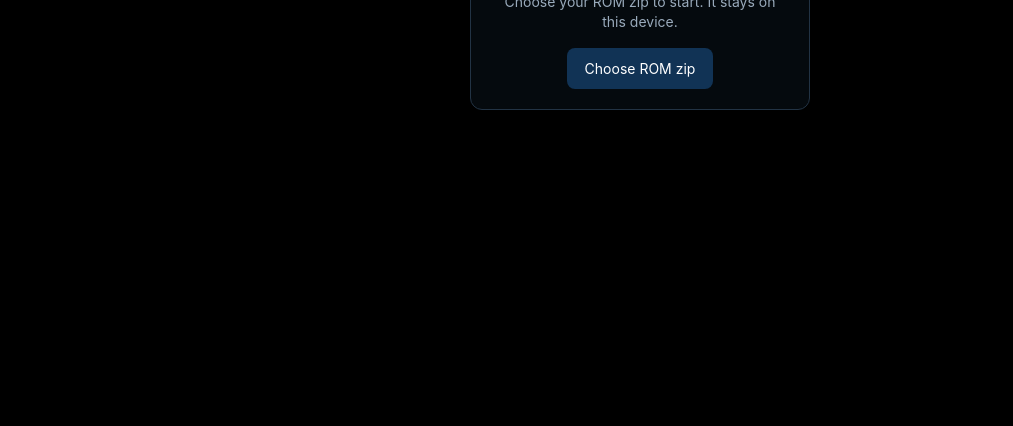
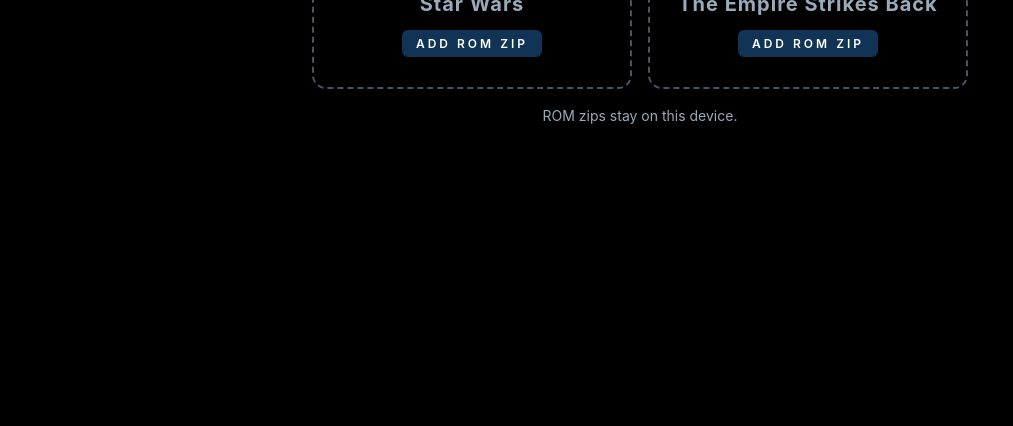
Before and after one commit to matthewalcala/vector-arcade-board, a website with bundled scripts: page web/index.html in a window 1280 px wide. Shown: the part 374-800 px from the top of the page, without its empty margins (0-1013 px from the left). Built offline with nearby package versions, Linux system fonts and the light colour scheme; no server answers.

Commit message:
open on a game dashboard, the small games label was too hard to see
Co-Authored-By: Claude Fable 5.2 <noreply@anthropic.com>

```diff
--- a/web/index.html
+++ b/web/index.html
@@ -24,12 +24,10 @@
 <div id="sound">TAP FOR SOUND</div>
 
 <div id="setup">
-  <div class="card">
-    <h1>Vector Arcade Board</h1>
-    <p id="msg">Choose your ROM zip to start. It stays on this device.</p>
-    <div id="games"></div>
-    <label class="btn">Choose ROM zip<input id="file" type="file" accept=".zip,application/zip" hidden></label>
-  </div>
+  <h1>Vector Arcade Board</h1>
+  <div id="games"></div>
+  <p id="msg"></p>
+  <input id="file" type="file" accept=".zip,application/zip" hidden>
 </div>
 
 <script type="module" src="js/app.js"></script>
--- a/web/js/app.js
+++ b/web/js/app.js
@@ -50,6 +50,8 @@ const romKey = (game) => (game === 'starwars' ? 'rom' : 'rom:' + game);
 const nvKey = (game) => (game === 'starwars' ? 'nvram' : 'nvram:' + game);
 const library = {}; // game -> ROM zip buffer, for every game loaded on this device
 
+let current = null; // game on the board now
+
 async function start(buffer, remember) {
   const roms = await loadRomSet(buffer);
   const game = roms.game;
@@ -59,11 +61,11 @@ async function start(buffer, remember) {
     // ask the browser not to clear this site's storage when space runs low
     if (navigator.storage && navigator.storage.persist) navigator.storage.persist().catch(() => {});
   }
-  try { localStorage.setItem('game', game); } catch { /* not remembered */ }
   const nv = await kvGet(nvKey(game));
   board = new Board(roms, nv instanceof Uint8Array && nv.length === 256 ? nv : null);
   board.onNvStore = (data) => kvSet(nvKey(game), new Uint8Array(data));
   if (audioCtx && board.snd) board.snd.setSampleRate(audioCtx.sampleRate, CPU_HZ);
+  current = game;
   cheat = false;
   easy.classList.remove('on');
   showShape();
@@ -71,18 +73,25 @@ async function start(buffer, remember) {
   window.__board = board;
 }
 
+// dashboard: one tile per game; the running game pauses while it is up
 function showGames() {
   const list = $('games');
   list.textContent = '';
-  for (const game of Object.keys(library)) {
-    const b = document.createElement('button');
-    b.type = 'button';
-    b.className = 'btn';
-    b.textContent = TITLES[game];
-    b.addEventListener('click', () => start(library[game], false).catch((err) => { msg.textContent = err.message; }));
-    list.append(b);
+  for (const game of Object.keys(TITLES)) {
+    const have = !!library[game];
+    const tile = document.createElement(have ? 'button' : 'label');
+    tile.className = have ? 'tile' : 'tile missing';
+    const name = document.createElement('b');
+    name.textContent = TITLES[game];
+    const action = document.createElement('span');
+    action.textContent = !have ? 'ADD ROM ZIP' : game === current ? 'RESUME' : 'PLAY';
+    tile.append(name, action);
+    if (!have) tile.htmlFor = 'file';
+    else if (game === current) tile.addEventListener('click', () => { setup.hidden = true; });
+    else tile.addEventListener('click', () => start(library[game], false).catch((err) => { msg.textContent = err.message; }));
+    list.append(tile);
   }
-  msg.textContent = list.children.length ? 'Pick a game, or add another ROM zip.' : 'Choose your ROM zip to start. It stays on this device.';
+  msg.textContent = 'ROM zips stay on this device.';
   setup.hidden = false;
 }
 $('menu').addEventListener('click', showGames);
@@ -110,11 +119,7 @@ async function boot() {
       } catch { /* not there */ }
     }
   }
-  let last = null;
-  try { last = localStorage.getItem('game'); } catch { /* default */ }
-  const game = library[last] ? last : Object.keys(library)[0];
-  if (!game) return;
-  try { await start(library[game], false); } catch { showGames(); }
+  showGames();
 }
 
 $('file').addEventListener('change', async (e) => {
@@ -124,6 +129,7 @@ $('file').addEventListener('change', async (e) => {
   try {
     await start(await file.arrayBuffer(), true);
   } catch (err) {
+    showGames();
     msg.textContent = err.message;
   }
 });
@@ -235,7 +241,7 @@ function tick(now) {
   requestAnimationFrame(tick);
   const dt = Math.min(0.05, (now - last) / 1000);
   last = now;
-  if (board) {
+  if (board && setup.hidden) {
     if (now - lastInput > IDLE_MS) {
       // The game learns the yoke's range from the extremes it sees. While nobody is
       // playing, show it both ends so the next game starts fully calibrated.
--- a/web/style.css
+++ b/web/style.css
@@ -29,6 +29,7 @@ html, body {
   padding: 6px 8px; border: 0; background: none; color: rgba(160, 200, 230, 0.45);
   font: inherit; font-size: 10px; letter-spacing: 2px;
 }
+#bar #menu { border: 1px solid rgba(160, 200, 230, 0.6); border-radius: 6px; background: rgba(0, 0, 0, 0.55); color: #cde; }
 #shape { display: none; }
 #bar #shape.cheat { color: #fc6; }
 
@@ -54,16 +55,25 @@ html, body {
   #fire { grid-column: 2; grid-row: 2; }
 }
 
-#setup { position: fixed; z-index: 5; inset: 0; display: flex; align-items: center; justify-content: center; background: #000c; padding: 16px; }
+#setup {
+  position: fixed; z-index: 5; inset: 0; display: flex; flex-direction: column; align-items: center; justify-content: center;
+  gap: 18px; background: #000; text-align: center;
+  padding: calc(env(safe-area-inset-top) + 16px) calc(env(safe-area-inset-right) + 16px) calc(env(safe-area-inset-bottom) + 16px) calc(env(safe-area-inset-left) + 16px);
+}
 #setup[hidden] { display: none; }
-.card { max-width: 340px; text-align: center; border: 1px solid #234; border-radius: 12px; padding: 20px; background: #050a0e; }
-.card h1 { font-size: 18px; margin: 0 0 8px; color: #cde; font-weight: 600; }
-.card p { margin: 0 0 16px; line-height: 1.4; }
-.btn { display: inline-block; padding: 12px 18px; border-radius: 8px; background: #135; color: #fff; }
-button.btn { border: 0; font: inherit; }
-#games { display: flex; flex-direction: column; gap: 8px; margin-bottom: 12px; }
-#games:empty { display: none; }
-#games .btn { background: #264; }
+#setup h1 { margin: 0; font-size: 13px; font-weight: 600; letter-spacing: 5px; text-transform: uppercase; color: #6cf; }
+#setup p { margin: 0; min-height: 1.4em; }
+#games { display: flex; flex-wrap: wrap; justify-content: center; gap: 16px; width: 100%; }
+.tile {
+  flex: 1 1 220px; max-width: 320px; min-height: 130px; padding: 18px 14px;
+  display: flex; flex-direction: column; align-items: center; justify-content: center; gap: 14px;
+  border: 2px solid #4f6; border-radius: 14px; background: rgba(60, 255, 100, 0.07);
+  color: #dfe; font: inherit; box-shadow: 0 0 18px rgba(60, 255, 100, 0.25);
+}
+.tile b { font-size: 20px; letter-spacing: 1px; }
+.tile span { padding: 6px 14px; border-radius: 6px; background: #4f6; color: #000; font-size: 12px; font-weight: 600; letter-spacing: 3px; }
+.tile.missing { border: 2px dashed #456; background: none; box-shadow: none; color: #9ab; }
+.tile.missing span { background: #135; color: #fff; }
 
 #sound {
   position: fixed; z-index: 2; top: calc(env(safe-area-inset-top) + 36px); left: calc(env(safe-area-inset-left) + 18px);
--- a/web/sw.js
+++ b/web/sw.js
@@ -1,5 +1,5 @@
 // Offline support: network first so updates arrive, cached copy when there is no network.
-const CACHE = 'board-v4';
+const CACHE = 'board-v5';
 const FILES = [
   './', 'index.html', 'style.css', 'manifest.json', 'icon-180.png', 'icon-512.png',
   'js/app.js', 'js/avg.js', 'js/board.js', 'js/cpu6809.js', 'js/romset.js', 'js/slapstic.js', 'js/sound.js', 'js/tms5220.js',
```
